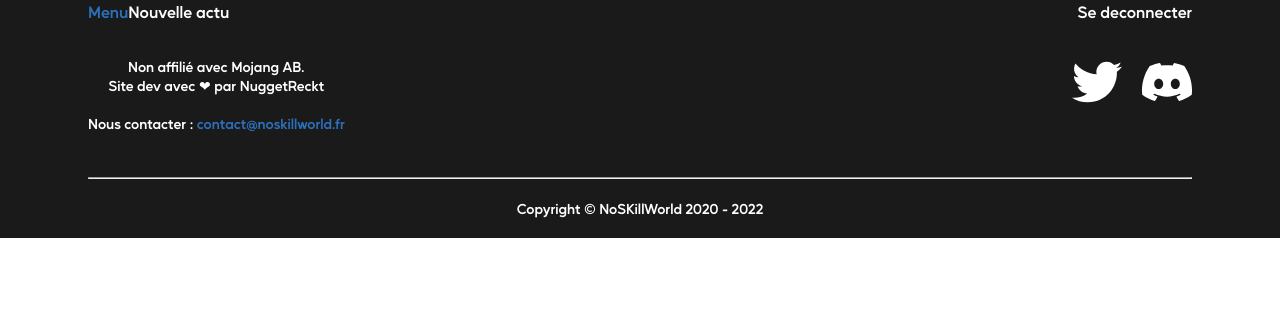
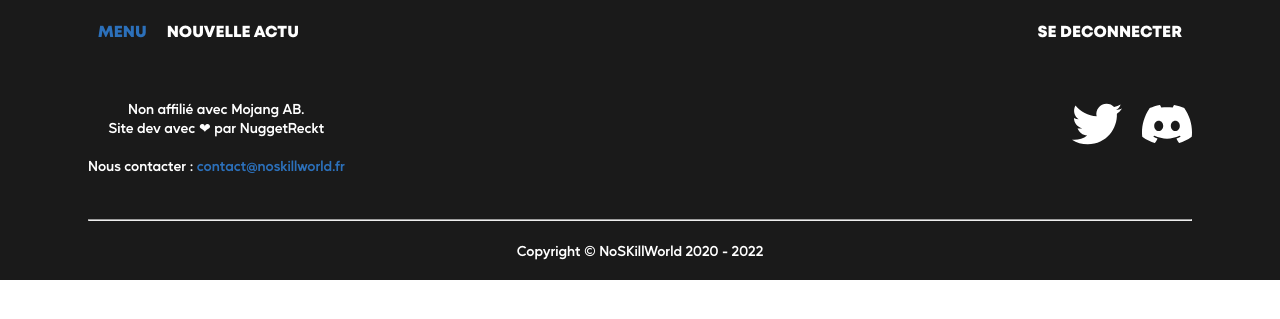
Before and after one commit to NuggetReckt/NSW-Website-S3, a PHP site: page /panel/index.php in a window 1280 px wide. Shown: the top 319 px of the page. Run offline with PHP 8.4, Linux system fonts and the light colour scheme; the visitor is signed in with stand-in values (Sample User, id 1).

Commit message:
for sync

```diff
--- a/panel/assets/header2.php
+++ b/panel/assets/header2.php
@@ -7,7 +7,8 @@ session_start();
         <nav id="navbar">
             <ul class="navbar-list">
                 <li class="navbar-item">
-                    <a href="<?="index.php"?>" class="<?php
+                    <a href="<?="index.php"?>" class="navbar-item-a
+                    <?php
                     if ($page == "index.php") {
                         echo "active";
                     } else {
@@ -16,7 +17,8 @@ session_start();
                     ?>">Menu</a>
                 </li>
                 <li class="navbar-item">
-                    <a href="<?="add_actu.php"?>" class="<?php
+                    <a href="<?="add_actu.php"?>" class="navbar-item-a
+                    <?php
                     if ($page == "add_actu.php") {
                         echo "active";
                     } else {
@@ -28,10 +30,10 @@ session_start();
                 echo "                <li class='navbar-item' id='nav-right'>\n";
                 if (isset($_SESSION['admin'])) {
                     if ($_SESSION['admin'] != null) {
-                        echo "                    <a href='login.php?disconnected' class='not-active'>Se deconnecter</a>\n";
+                        echo "                    <a href='login.php?disconnected' class='navbar-item-a not-active'>Se deconnecter</a>\n";
                     }
                 } else {
-                    echo "                    <a href='login.php' class='";
+                    echo "                    <a href='login.php' class='navbar-item-a ";
                     if ($page == "login.php") {
                         echo "active";
                     } else {
```
